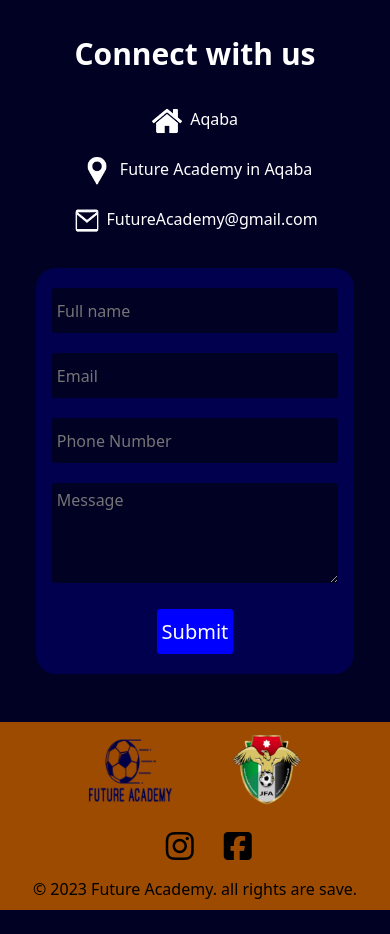
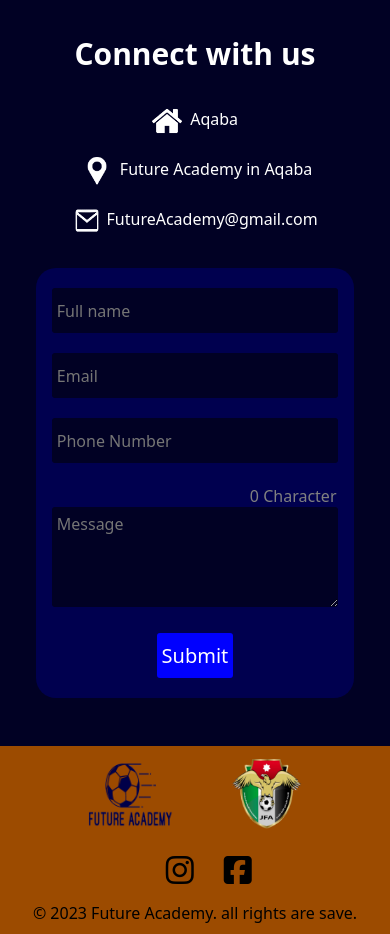
Before and after one commit to Obaidamajed/Master_Piece, a PHP site: page /Contact_Us.php in a window 390 px wide. Shown: the part 561-1495 px from the top of the page. Before the commit the page ends 1471 px from the top, so only its background shows below. Run offline with PHP 8.4, Linux system fonts and the light colour scheme; some libraries are stand-ins or nearby versions.

Commit message:
Add CountCharacters on contact us page in publicDashboard

```diff
--- a/AdminDashboard/index.php
+++ b/AdminDashboard/index.php
@@ -82,8 +82,8 @@
                 <thead>
                     <tr>
                     <th style="width:35%" scope="col">#</th>
-                    <th style="width:35%" scope="col">Full_Name</th>
                     <th style="width:30%" scope="col">Email</th>
+                    <th style="width:35%" scope="col">Password</th>
                     </tr>
                 </thead>
                 <tbody>
@@ -96,8 +96,8 @@
                     <!-- while, it do loop for all rows in database -->
                         <tr> <?php if($row["Is_Admin"] == 1) { ?>
                                 <td style="color: #9c4b00"> <b><?php echo $num; ?></b> </td>
-                                <td style="color: #9c4b00"> <b><?php echo $row['Full_Name']; ?></b> </td>
                                 <td style="color: #9c4b00"> <b><?php echo $row['Email']; ?></b></td>
+                                <td style="color: #9c4b00"> <b><?php echo $row['Password']; ?></b> </td>
                             <?php } else { ?>
                                     <td><?php echo $num; ?></td>
                                     <td><?php echo $row['Full_Name']; ?></td>
--- a/JS/index.js
+++ b/JS/index.js
@@ -27,23 +27,38 @@ function AddOut() {
 
 // Contact Us PublicDashboard
 
-// let message = document.getElementById('message');
-// let counterr = document.getElementById('counter');
-// let inc_dec = document.getElementById('inc_dec');
-// let num = -1;
+const message = document.querySelector("#message");
+const inc_dec = document.querySelector("#inc_dec");
+const charachter = document.getElementById("charachter");
 
-// // console.log(counterr.innerHTML);
+const countCharachters = (str) => {
+  return str.trim().length;
+}
 
-// function counter() {
+message.addEventListener("input", () => {
+    inc_dec.innerHTML = countCharachters(message.value);
+    if (message.value.length > 1) {
+      charachter.innerHTML = "Characters";
+    } else {
+      charachter.innerHTML = "Character"
+    }
+})
 
-//   if (message.value.length > num){
-//     inc_dec.innerHTML++
-//     num++
-//   }
+// Add News AdminDashboard
 
-//   else if(message.value.length < num) {
-//     inc_dec.innerHTML--
-//     num--
-//   }
+// const textarea1 = document.querySelector("#textarea1");
+// const inc_dec_Add_News = document.querySelector("#inc_dec");
+// const charachter_Add_News = document.getElementById("charachter");
 
+// const countCharachtersAddNews = (str) => {
+//   return str.trim().length;
 // }
+
+// textarea1.addEventListener("input", () => {
+//   inc_dec_Add_News.innerHTML = countCharachtersAddNews(textarea1.value);
+//     if (textarea1.value.length > 1) {
+//       charachter_Add_News.innerHTML = "Characters";
+//     } else {
+//       charachter_Add_News.innerHTML = "Character"
+//     }
+// })
--- a/PublicDashboard/Contact_Us.css
+++ b/PublicDashboard/Contact_Us.css
@@ -52,14 +52,11 @@ div ul{
   color: #fff;
   display: flex;
   justify-content: space-between;
-
 }
 #right{
   width: 45%;
 }
 form{
-  /* width: 150%;
-  height: 100%; */
   background: #00004f;
   border-radius: 20px;
   position: relative;
@@ -141,6 +138,18 @@ form input[type="submit"]:hover{
   color: black;
 }
 
+@media screen and (max-width: 1200px ) {
+  #counter {
+    right: 1.5em;
+    top: 13.5em;
+  }
+}
+@media screen and (max-width: 820px ) {
+  #counter {
+    right: 1.3em;
+    top: 13.5em;
+  }
+}
 @media screen and (max-width: 540px ) {
   #header {
     height: 35em;
@@ -167,6 +176,10 @@ form input[type="submit"]:hover{
   #face {
     margin: 15px 0 0 15px;
     color: black;
+  }
+  #counter {
+    right: 1.1em;
+    top: 13.5em;
   }
 }
 
@@ -220,5 +233,9 @@ form input[type="submit"]:hover{
     display: flex;
     justify-content: space-around;
   }
+  #counter {
+    right: 1em;
+    top: 13.5em;
+  }
 
 }
--- a/PublicDashboard/Contact_Us.php
+++ b/PublicDashboard/Contact_Us.php
@@ -75,7 +75,7 @@ if(isset($_POST['submit'])){
     // Start 1st condition for submit fill required fields
     if(requiredInput($name) && requiredInput($number) && requiredInput($message)) {
       // Start 2nd condition
-      if(minInput($name,3) && maxInput($number,10) && maxInput($message,250)) {
+      if(minInput($name,3) && maxInput($number,10) && maxInput($message,150)) {
 
                 // Start Create In DataBase
                 $sql = "INSERT INTO `contact_us` (`Full_Name`, `Email`, `Phone`, `Message`) VALUES('$name' , '$email', '$number','$message')";
@@ -89,7 +89,7 @@ if(isset($_POST['submit'])){
                 // End Note Added Successfully
       }
       else {
-          $error = "Name Must Be Greate Than 3 Characters, Phone Must Be Less Than 11 Characters & Message Must Be Less Than 251 Characters";
+          $error = "Name Must Be Greate Than 3 Characters, Phone Must Be Less Than 11 Characters & Message Must Be Less Than 151 Characters";
       }
       // End 2nd condition
     }
@@ -109,7 +109,8 @@ if(isset($_POST['submit'])){
       <div id="left">
         <p id="connect_with_us"><b>Connect with us</b></p>
         <p class="Connect-left"><img width="30px"height="30px" src="images/Contact-Us/house-icon.png" alt="Our-city">&nbsp; Aqaba</p>
-        <p class="Connect-left"><img width="38px"height="38px" src="images/Contact-Us/location icon.png" alt="Our-location"> Future Academy in Aqaba</p>
+        <p class="Connect-left"><a href="https://www.google.com/maps/place/%D9%85%D9%84%D8%B9%D8%A8+%D8%A7%D9%84%D8%B9%D9%82%D8%A8%D8%A9%E2%80%AD/@29.548203,35.0081126,17z/data=!3m1!4b1!4m6!3m5!1s0x15007028001e7c37:0x4d6f7153cf9e41bd!8m2!3d29.548203!4d35.0059239!16s%2Fg%2F11gdlykkpj?authuser=0" target="_blank">
+          <img width="38px"height="38px" src="images/Contact-Us/location icon.png" alt="Our-location"></a>  Future Academy in Aqaba</p>
         <p class="Connect-left"><img width="30px"height="30px" src="images/Contact-Us/message-icon.png" alt="Our-email"> FutureAcademy@gmail.com</p>
       </div>
 
@@ -118,8 +119,8 @@ if(isset($_POST['submit'])){
 
           <input type="text" name="fName" placeholder="Full name" id="firstName"><br>
           <input type="email" name="email" placeholder="Email" id="email"><br>
-          <input type="text" name="pNumber" placeholder="Phone Number" id="phoneNumber"><br>
-          <!-- <div id="counter"><span id="inc_dec">0 </span> <span>/ 250</span></div>  -->
+          <input type="text" name="pNumber" placeholder="Phone Number" id="phoneNumber"><br><br>
+          <div id="counter"><span id="inc_dec">0 </span> <span id="charachter">Character</span> </div>
           <textarea type="text" name="Message" placeholder="Message" id="message"></textarea><br>
 
           <input type="submit" name="submit" value="Submit"  id="submit" >
@@ -163,7 +164,7 @@ if(isset($_POST['submit'])){
 
 
   <script src="../JS/bootstrap.bundle.min.js"></script>
-  <!-- <script src="../JS/index.js"></script> -->
+  <script src="../JS/index.js"></script>
 
   </body>
   </html>
```
Also changed, not shown: AdminDashboard/News/AddNews.php (+4 -3 lines), css/style.css (+9 -0 lines).
